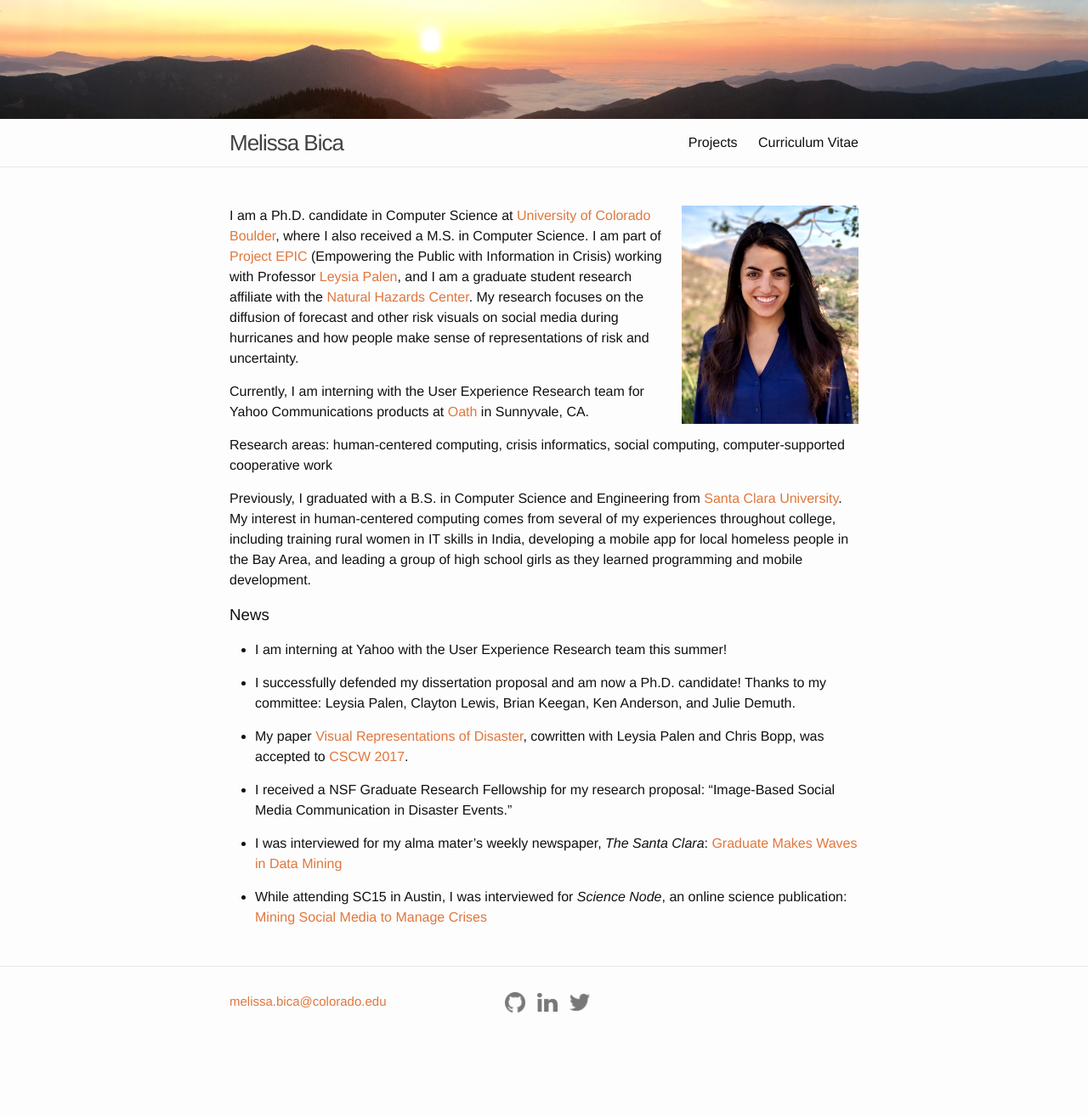
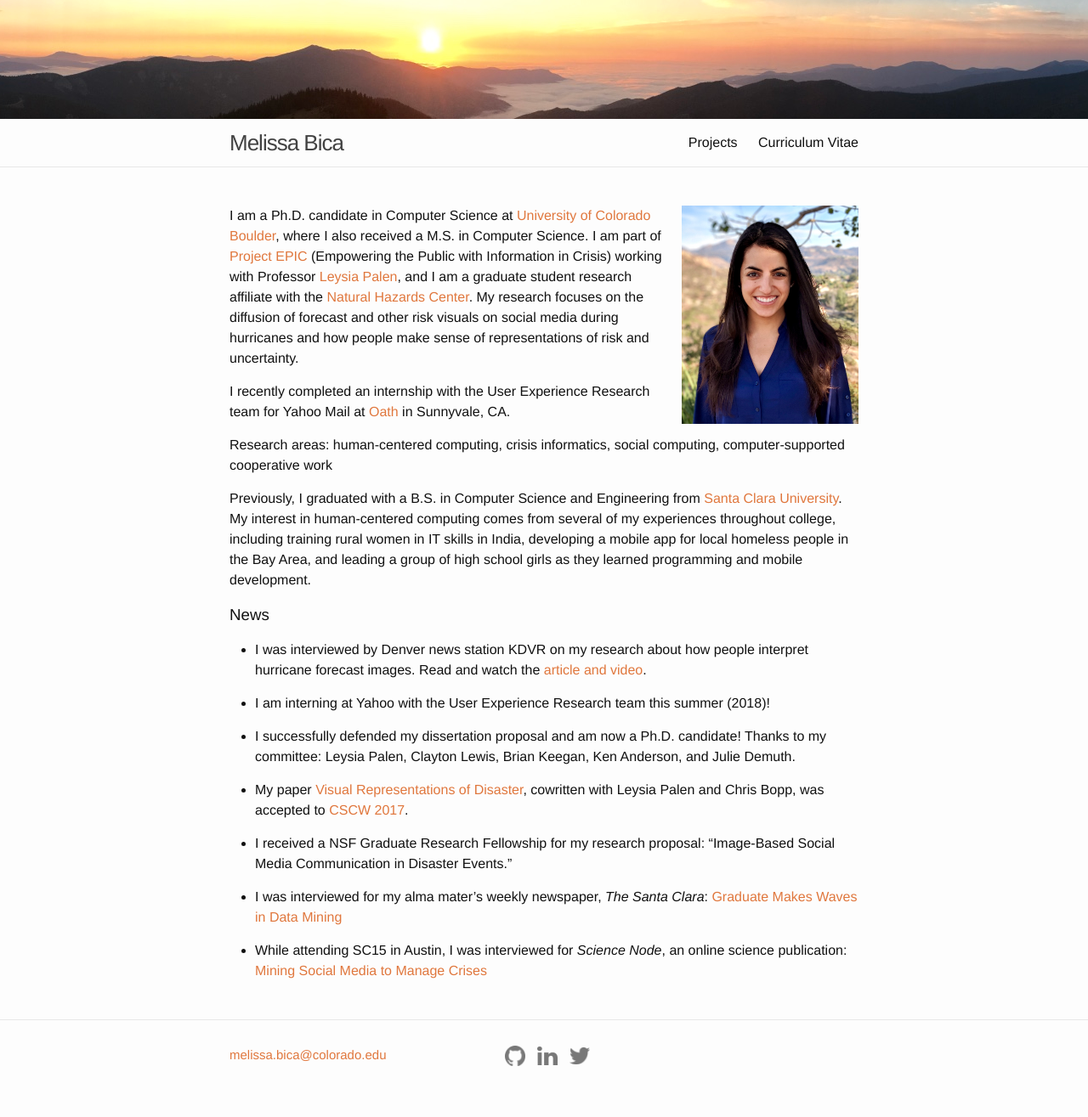
Before and after one commit to melissabica/melissabica.github.io, a Jekyll site: the page built from index.md, in a window 1280 px wide. Shown: the whole page at 85% size. Built offline with Jekyll 4.4.1, drawn with Linux system fonts in a browser that asks for light colours; nearby versions of some CDN libraries; comment, search, counter and statistics services are not loaded; before the commit the page ends 1252 px from its top, so only the background shows below that.

Commit message:
Added news article, updated Reviewing on CV

```diff
--- a/index.md
+++ b/index.md
@@ -2,30 +2,37 @@
 layout: default
 ---
 
-<!-- ![headshot](/assets/me.jpg) -->
+
 <img src="/assets/headshot.jpg" alt="headshot" style="width: 208px; margin-left: 20px;" align="right"/>
 
 
-I am a Ph.D. candidate in Computer Science at [University of Colorado Boulder](http://colorado.edu), where I also received a M.S. in Computer Science. I am part of [Project EPIC](http://epic.cs.colorado.edu/) (Empowering the Public with Information in Crisis) working with Professor [Leysia Palen](http://cmci.colorado.edu/~palen/), and I am a graduate student research affiliate with the [Natural Hazards Center](https://hazards.colorado.edu/). My research focuses on the diffusion of forecast and other risk visuals on social media during hurricanes and how people make sense of representations of risk and uncertainty.
+I am a Ph.D. candidate in Computer Science at <a target="_blank" href="http://colorado.edu">University of Colorado Boulder</a>, where I also received a M.S. in Computer Science. I am part of <a target="_blank" href="http://epic.cs.colorado.edu/">Project EPIC</a> (Empowering the Public with Information in Crisis) working with Professor <a target="_blank" href="http://cmci.colorado.edu/~palen/">Leysia Palen</a>, and I am a graduate student research affiliate with the <a target="_blank" href="
+https://hazards.colorado.edu/">Natural Hazards Center</a>. My research focuses on the diffusion of forecast and other risk visuals on social media during hurricanes and how people make sense of representations of risk and uncertainty.
 
-Currently, I am interning with the User Experience Research team for Yahoo Communications products at [Oath](https://www.oath.com/) in Sunnyvale, CA.
+I recently completed an internship with the User Experience Research team for Yahoo Mail at <a target="_blank" href="https://www.oath.com/">Oath</a> in Sunnyvale, CA.
 
 Research areas: human-centered computing, crisis informatics, social computing, computer-supported cooperative work
 
-Previously, I graduated with a B.S. in Computer Science and Engineering from [Santa Clara University](http://scu.edu). My interest in human-centered computing comes from several of my experiences throughout college, including training rural women in IT skills in India, developing a mobile app for local homeless people in the Bay Area, and leading a group of high school girls as they learned programming and mobile development.
+Previously, I graduated with a B.S. in Computer Science and Engineering from <a target="_blank" href="http://scu.edu">Santa Clara University</a>. My interest in human-centered computing comes from several of my experiences throughout college, including training rural women in IT skills in India, developing a mobile app for local homeless people in the Bay Area, and leading a group of high school girls as they learned programming and mobile development.
 
 
 
 
 ### News
-* I am interning at Yahoo with the User Experience Research team this summer!
+* I was interviewed by Denver news station KDVR on my research about how people interpret hurricane forecast images. Read and watch the <a target="_blank" href="https://kdvr.com/2018/09/11/twitter-could-be-confusing-people-who-need-crucial-hurricane-information/">article and video</a>.
+
+* I am interning at Yahoo with the User Experience Research team this summer (2018)!
 
 * I successfully defended my dissertation proposal and am now a Ph.D. candidate! Thanks to my committee: Leysia Palen, Clayton Lewis, Brian Keegan, Ken Anderson, and Julie Demuth.
 
-* My paper [Visual Representations of Disaster](http://dl.acm.org/authorize?N21352), cowritten with Leysia Palen and Chris Bopp, was accepted to [CSCW 2017](https://cscw.acm.org/2017/).
+* My paper <a target="_blank" href="
+http://dl.acm.org/authorize?N21352">Visual Representations of Disaster</a>, cowritten with Leysia Palen and Chris Bopp, was accepted to <a target="_blank" href="
+https://cscw.acm.org/2017/">CSCW 2017</a>.
 
 * I received a NSF Graduate Research Fellowship for my research proposal: "Image-Based Social Media Communication in Disaster Events."
 
-* I was interviewed for my alma mater's weekly newspaper, *The Santa Clara*: [Graduate Makes Waves in Data Mining](http://thesantaclara.org/graduate-makes-waves-in-data-mining/)
+* I was interviewed for my alma mater's weekly newspaper, *The Santa Clara*: <a target="_blank" href="
+http://thesantaclara.org/graduate-makes-waves-in-data-mining/">Graduate Makes Waves in Data Mining</a>
 
-* While attending SC15 in Austin, I was interviewed for *Science Node*, an online science publication: [Mining Social Media to Manage Crises](https://sciencenode.org/feature/mining-social-media-to-manage-crises.php)
+* While attending SC15 in Austin, I was interviewed for *Science Node*, an online science publication: <a target="_blank" href="
+https://sciencenode.org/feature/mining-social-media-to-manage-crises.php">Mining Social Media to Manage Crises</a>
```
Also changed, not shown: 3-cv.md (+3 -3 lines).
